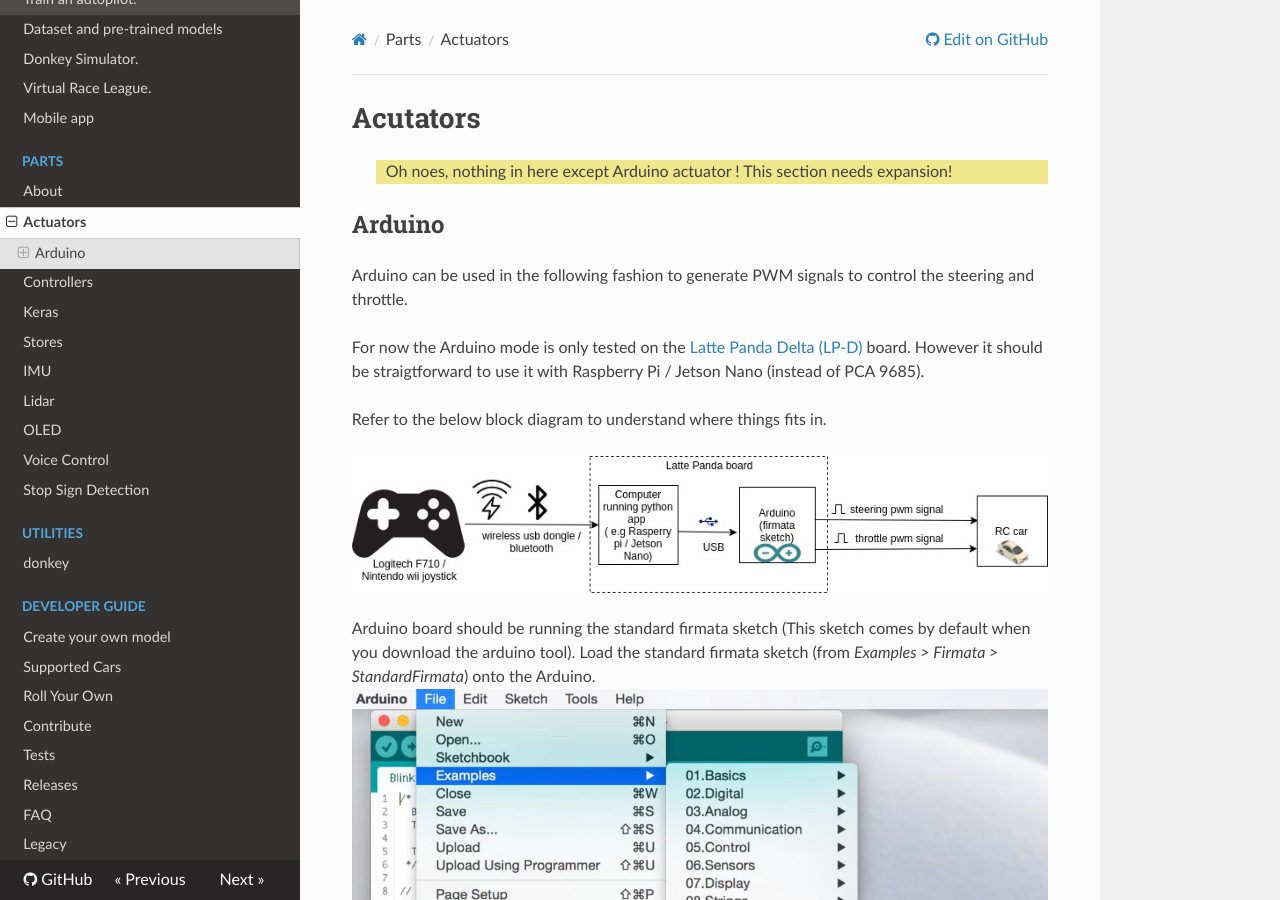
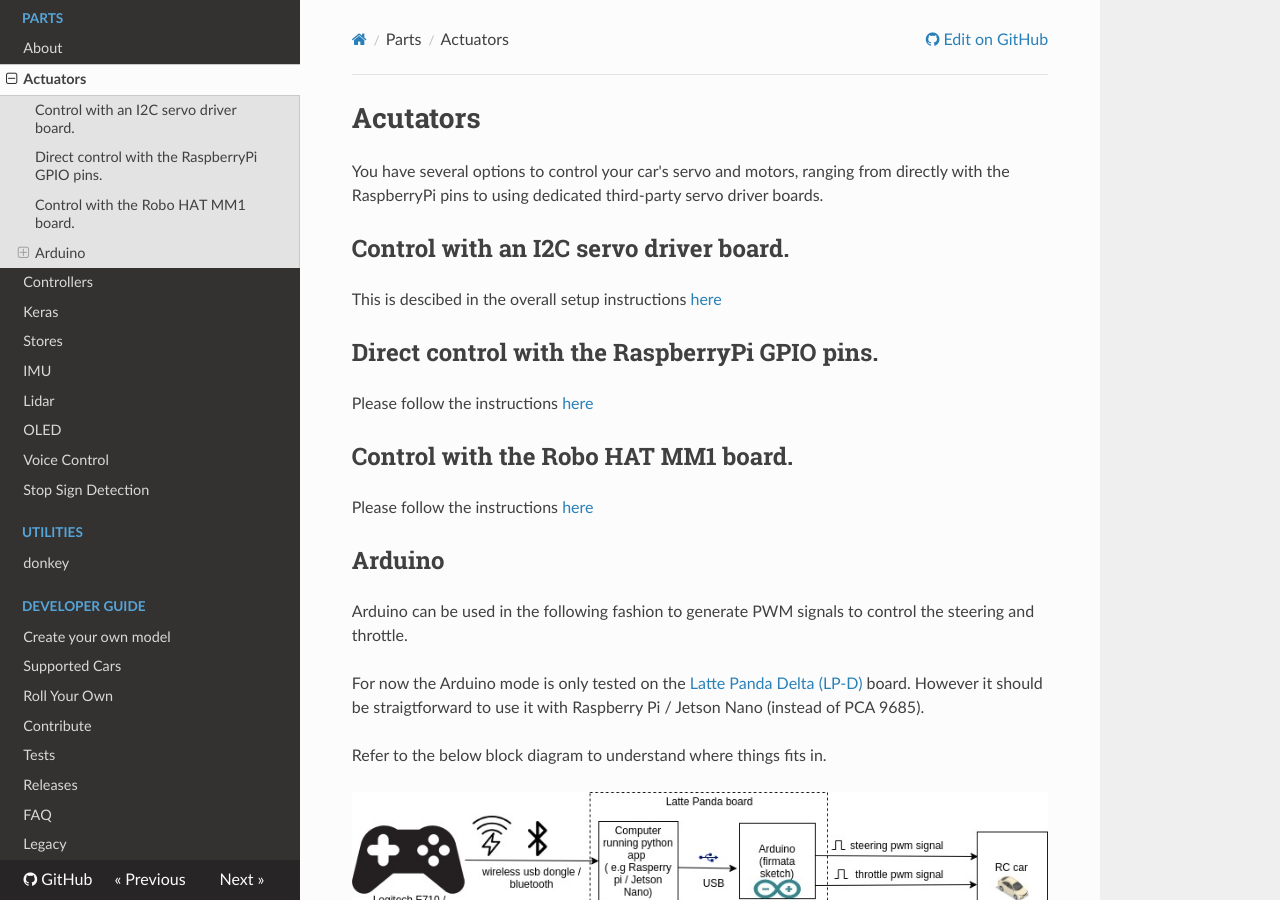
Before and after one commit to autorope/donkeydocs, an MkDocs documentation site: the page built from docs/parts/actuators.md, in a window 1280 px wide and 900 px high. Built offline with MkDocs 1.6.1, drawn with Linux system fonts in a browser that asks for light colours; nearby versions of some CDN libraries; old or Windows-style settings are respelled for this version of MkDocs.

Commit message:
added more options

```diff
--- a/docs/parts/actuators.md
+++ b/docs/parts/actuators.md
@@ -1,6 +1,18 @@
 # Acutators
 
-> Oh noes, nothing in here except Arduino actuator ! This section needs expansion!
+You have several options to control your car's servo and motors, ranging from directly with the RaspberryPi pins to using dedicated third-party servo driver boards.
+
+## Control with an I2C servo driver board.
+
+This is descibed in the overall setup instructions [here](https://docs.donkeycar.com/guide/build_hardware/)
+
+## Direct control with the RaspberryPi GPIO pins.
+
+Please follow the instructions [here](https://github.com/autorope/donkeydocs/blob/master/docs/parts/rc.md)
+
+## Control with the Robo HAT MM1 board.
+
+Please follow the instructions [here](https://robohatmm1-docs.readthedocs.io/en/latest/)
 
 ## Arduino
 Arduino can be used in the following fashion to generate PWM signals to control the steering and throttle.
```
